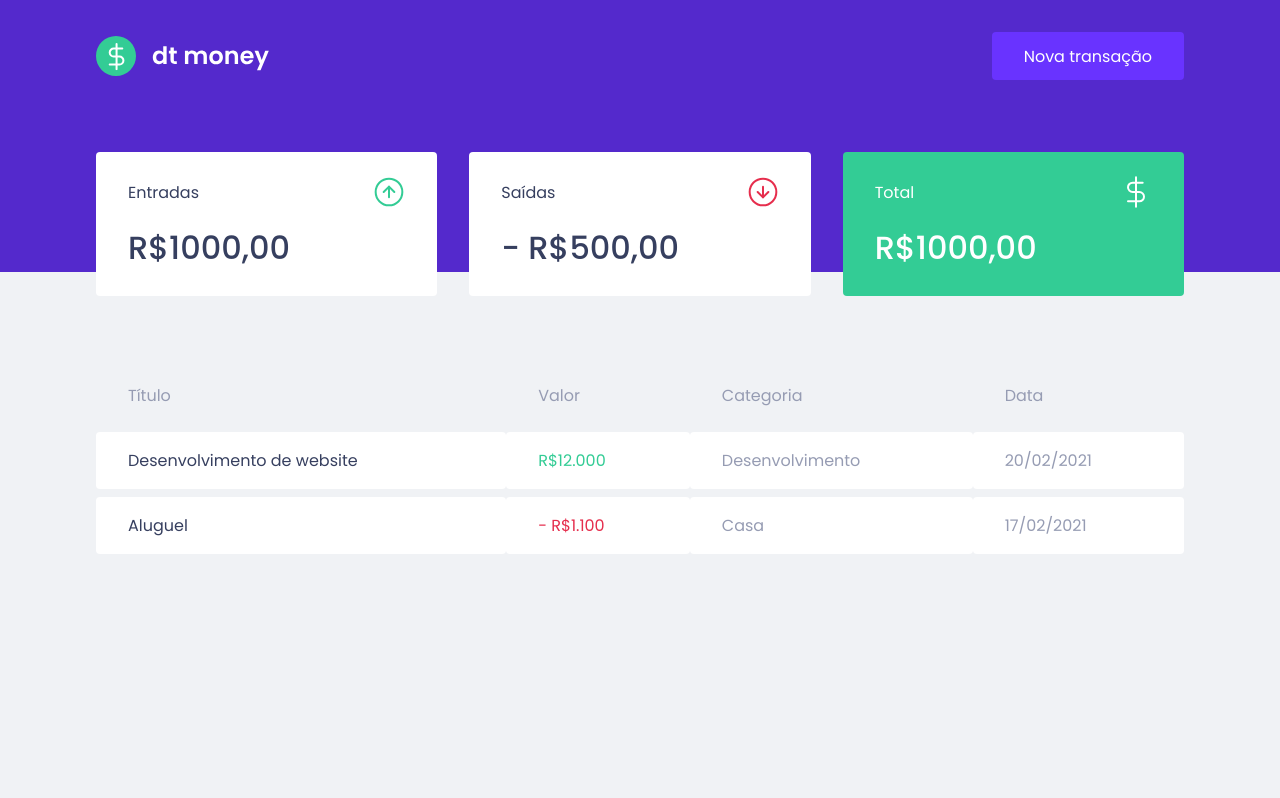
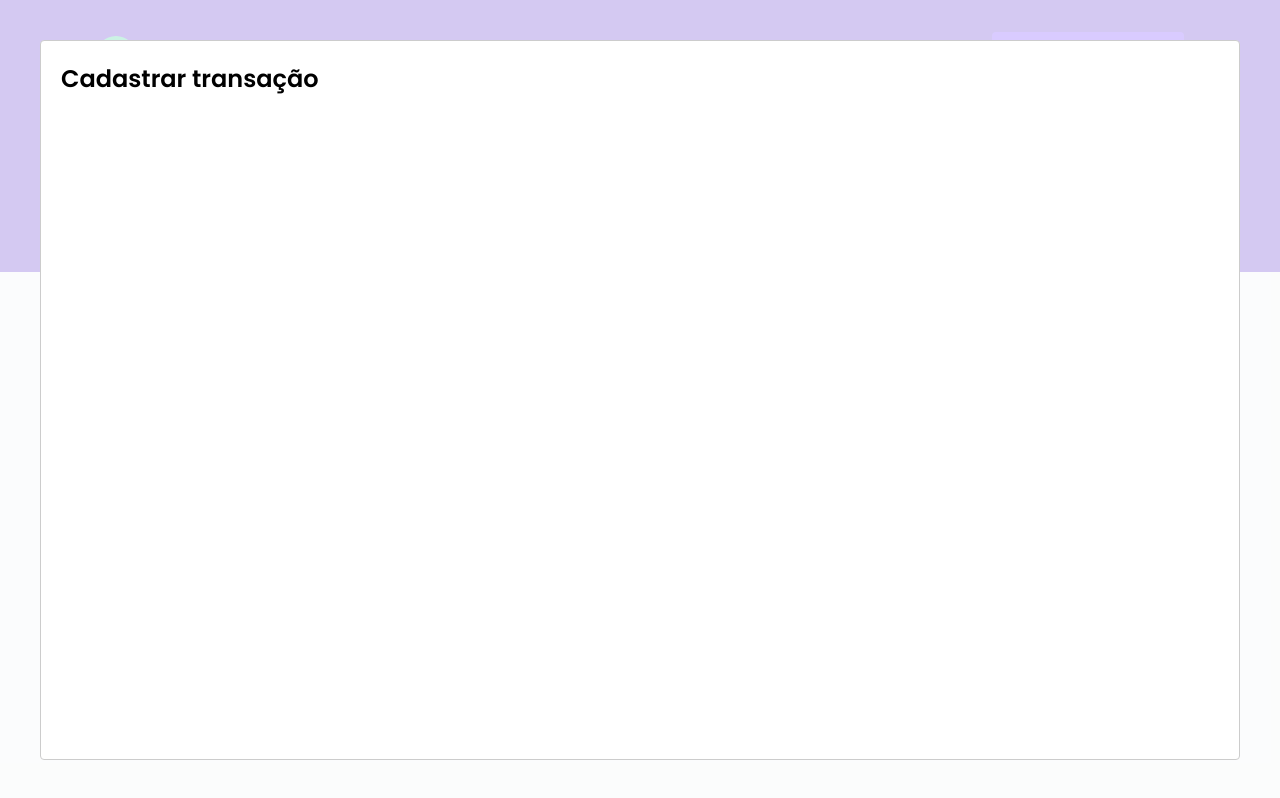
Before and after one commit to PedroZago/react-ignite-dtmoney, a React (Create React App) app: page / in a window 1280 px wide. Both pictures are taken after a click on the button "Nova transação". Built offline with nearby package versions, Linux system fonts and the light colour scheme; no server answers; what miragejs would draw is missing.

Commit message:
Create transaction modal

```diff
--- a/package.json
+++ b/package.json
@@ -7,6 +7,7 @@
     "miragejs": "^0.1.43",
     "react": "^17.0.2",
     "react-dom": "^17.0.2",
+    "react-modal": "^3.14.4",
     "react-scripts": "5.0.0",
     "styled-components": "^5.3.3",
     "web-vitals": "^2.1.0"
@@ -19,6 +20,7 @@
     "@types/node": "^16.7.13",
     "@types/react": "^17.0.20",
     "@types/react-dom": "^17.0.9",
+    "@types/react-modal": "^3.13.1",
     "@types/styled-components": "^5.1.22",
     "typescript": "^4.4.2"
   },
--- a/src/App.tsx
+++ b/src/App.tsx
@@ -1,13 +1,40 @@
+
+import { useState } from 'react';
+import Modal from 'react-modal';
+
 import { Dashboard } from "./components/Dashboard";
 import { Header } from "./components/Header";
 
 import { GlobalStyle } from "./styles/global";
 
+Modal.setAppElement('#root');
+
 export function App() {
+  const [isNewTransactionModalOpen, setIsNewTransactionModal] = useState(false);
+
+  function handleOpenNewTransactionModal() {
+    setIsNewTransactionModal(true);
+  }
+
+  function handleCloseNewTransactionModal() {
+    setIsNewTransactionModal(false);
+  }
+
   return (
     <>
-      <Header />
+      <Header
+        onOpenNewTransactionModal={handleOpenNewTransactionModal}
+      />
+
       <Dashboard />
+
+      <Modal
+        isOpen={isNewTransactionModalOpen}
+        onRequestClose={handleCloseNewTransactionModal}
+      >
+        <h2>Cadastrar transação</h2>
+      </Modal>
+
       <GlobalStyle />
     </>
   );
--- a/src/components/Header/index.tsx
+++ b/src/components/Header/index.tsx
@@ -2,12 +2,23 @@
 
 import { Container, Content } from './styles';
 
-export function Header() {
+interface HeaderProps {
+  onOpenNewTransactionModal: () => void;
+}
+
+export function Header({ onOpenNewTransactionModal }: HeaderProps) {
   return (
     <Container>
       <Content>
-        <img src={logoImg} alt="dt money" />
-        <button type="button">
+        <img
+          src={logoImg}
+          alt="dt money"
+        />
+
+        <button
+          type="button"
+          onClick={onOpenNewTransactionModal}
+        >
           Nova transação
         </button>
       </Content>
```
Also changed, not shown: 1 other file (tests, documents, lock files or other folders).
